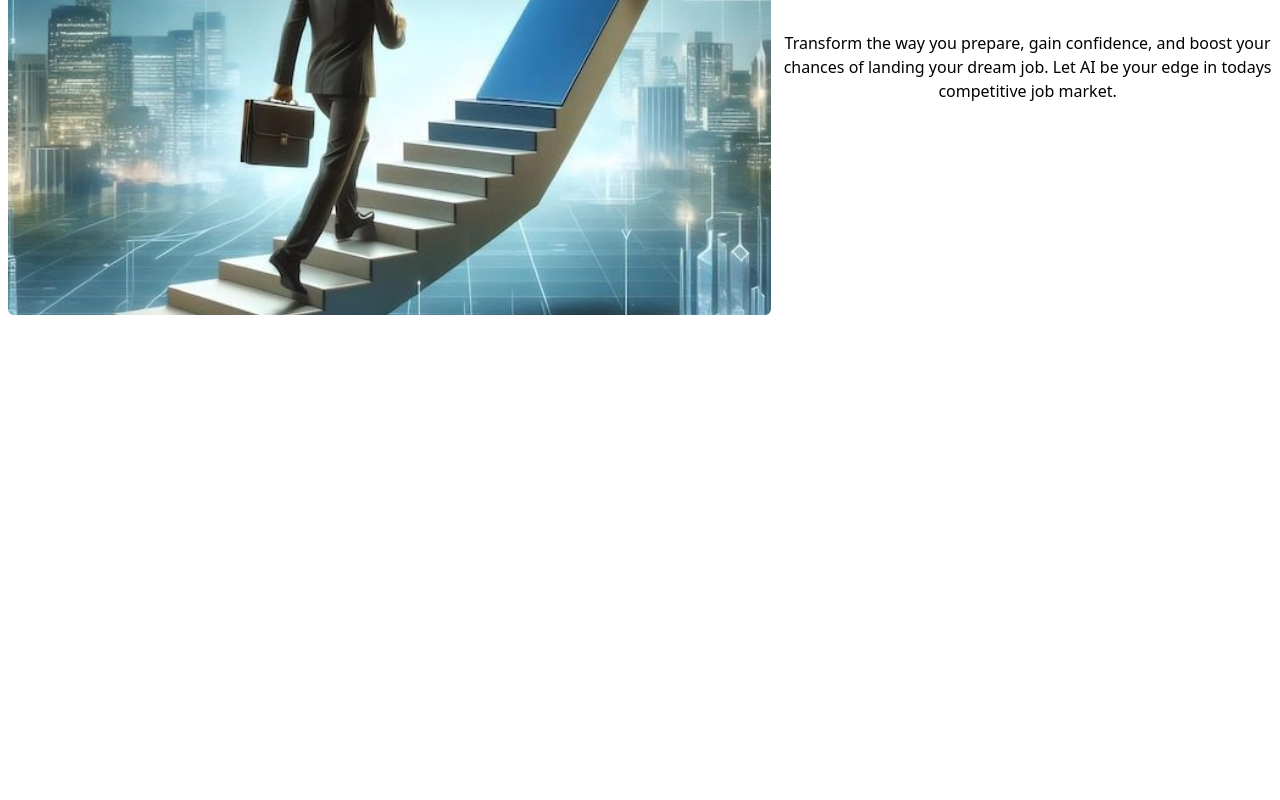
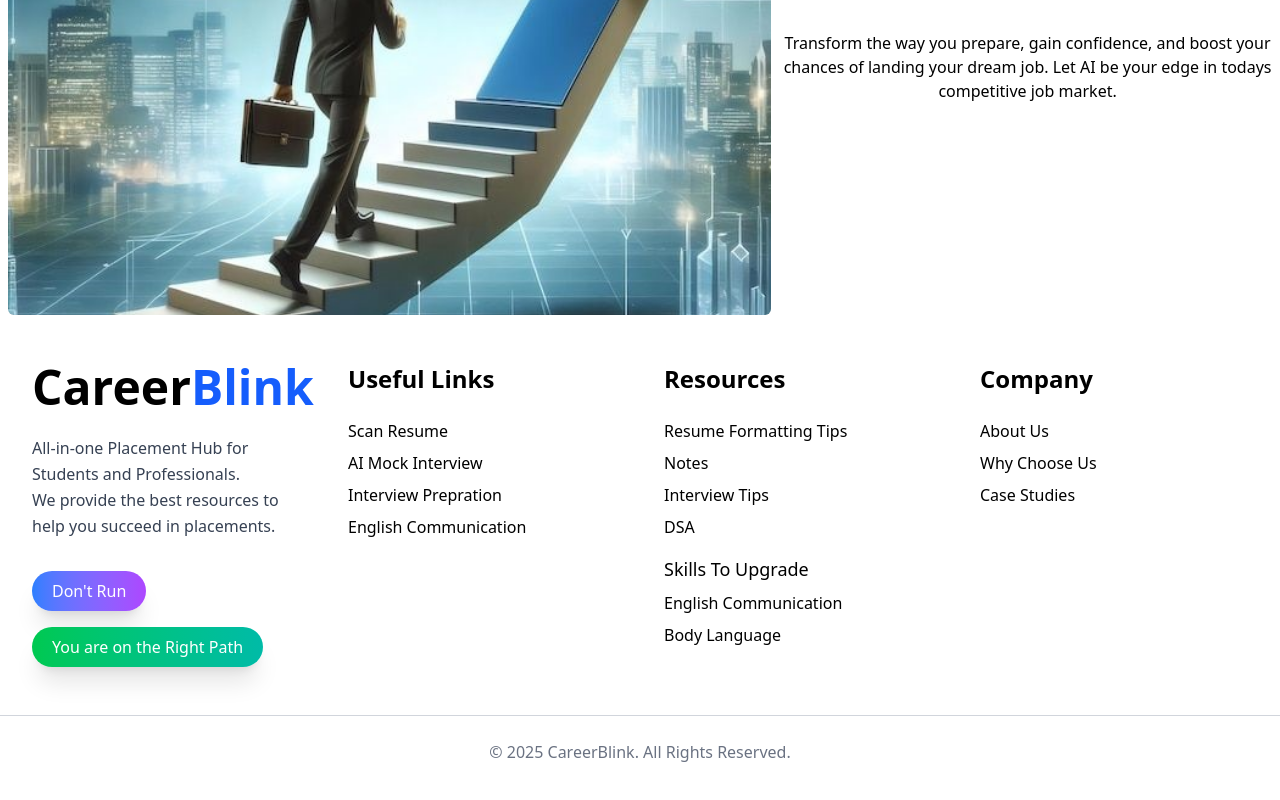
Before and after one commit to priyanshu442004/Career-Blink, a React (Vite) app in the folder Client/: page / in a window 1280 px wide. Shown: the part 1303-2103 px from the top of the page. Before the commit the page ends 1618 px from the top, so only its background shows below. Built offline with nearby package versions, Linux system fonts and the light colour scheme.

Commit message:
Footer has been Updated

```diff
--- a/Client/src/App.jsx
+++ b/Client/src/App.jsx
@@ -37,6 +37,7 @@ const App = () => {
          <Route path='EnglishCommunication' element={<EnglishCommunication />} />
          <Route path='Login' element={<Login />} />
          <Route path='Signup' element={<Signup />} />
+
          </Route>
 
       )
--- /dev/null
+++ b/Client/src/component/Footer.jsx
@@ -0,0 +1,63 @@
+import React from "react";
+import { Link } from "react-router-dom";
+
+const Footer = () => {
+  return (
+    <footer className="bg-white text-black py-12">
+      <div className="container mx-auto grid grid-cols-1 md:grid-cols-4 gap-12 px-8">
+
+        {/* Logo and Address Section */}
+        <div>
+          <Link to="/" className="text-5xl font-extrabold text-black">
+            Career<span className="text-blue-600">Blink</span>
+          </Link>
+          <p className="mt-6 max-w-sm leading-relaxed text-gray-700">
+            All-in-one Placement Hub for Students and Professionals. <br />
+            We provide the best resources to help you succeed in placements.
+          </p>
+          <div className="mt-8 flex flex-wrap gap-4">
+            <span className="bg-gradient-to-r from-blue-500 to-purple-500 text-white px-5 py-2 rounded-full shadow-xl">Don't Run</span>
+            <span className="bg-gradient-to-r from-green-500 to-teal-500 text-white px-5 py-2 rounded-full shadow-xl">You are on the Right Path</span>
+          </div>
+        </div>
+
+        {/* Useful Links Section */}
+        <div>
+          <h2 className="text-2xl font-semibold mb-6 text-black">Useful Links</h2>
+          <Link to="/ATSChecker" className="block hover:text-blue-600 mb-2">Scan Resume</Link>
+          <Link to="/Talent" className="block hover:text-blue-600 mb-2">AI Mock Interview</Link>
+          <Link to="/Talent" className="block hover:text-blue-600 mb-2">Interview Prepration</Link>
+          <Link to="/AIRecruiter" className="block hover:text-blue-600 mb-2">English Communication</Link>
+        </div>
+
+        {/* Resources Section */}
+        <div>
+          <h2 className="text-2xl font-semibold mb-6 text-black">Resources</h2>
+          <Link to="/ApplyNow" className="block hover:text-blue-600 mb-2">Resume Formatting Tips</Link>
+          <Link to="/InterviewPrep" className="block hover:text-blue-600 mb-2">Notes</Link>
+          <Link to="/InterviewPrep" className="block hover:text-blue-600 mb-2">Interview Tips</Link>
+          <Link to="/InterviewPrep" className="block hover:text-blue-600 mb-4">DSA</Link>
+          <h3 className="text-lg font-medium mb-2 text-black">Skills To Upgrade</h3>
+          <Link to="/AIAutomation" className="block hover:text-blue-600 mb-2">English Communication</Link>
+          <Link to="/SourcingVetting" className="block hover:text-blue-600">Body Language</Link>
+        </div>
+
+        {/* Company Section */}
+        <div>
+          <h2 className="text-2xl font-semibold mb-6 text-black">Company</h2>
+          <Link to="/AboutUs" className="block hover:text-blue-600 mb-2">About Us</Link>
+          <Link to="/Blog" className="block hover:text-blue-600 mb-2">Why Choose Us</Link>
+          <Link to="/CaseStudies" className="block hover:text-blue-600 mb-4">Case Studies</Link>
+        </div>
+      </div>
+
+
+      {/* Copyright Section */}
+      <div className="text-center text-gray-500 mt-12 border-t border-gray-300 pt-6">
+        &copy; 2025 CareerBlink. All Rights Reserved.
+      </div>
+    </footer>
+  );
+};
+
+export default Footer;
--- a/Client/src/layout/Rootlayout.jsx
+++ b/Client/src/layout/Rootlayout.jsx
@@ -1,12 +1,16 @@
 import React from "react";
 import NavBar from "../component/NavBar";
-import { Outlet } from "react-router-dom";
+import Footer from "../component/footer";
+import { Outlet,useLocation } from "react-router-dom";
 
 const Rootlayout = () =>{
+
+    const location = useLocation();
     return(
         <div>
           <NavBar />
           <Outlet/>
+          {location.pathname === "/" && <Footer />} {/* Footer only on Home */}
         </div>
     )
 }
```
